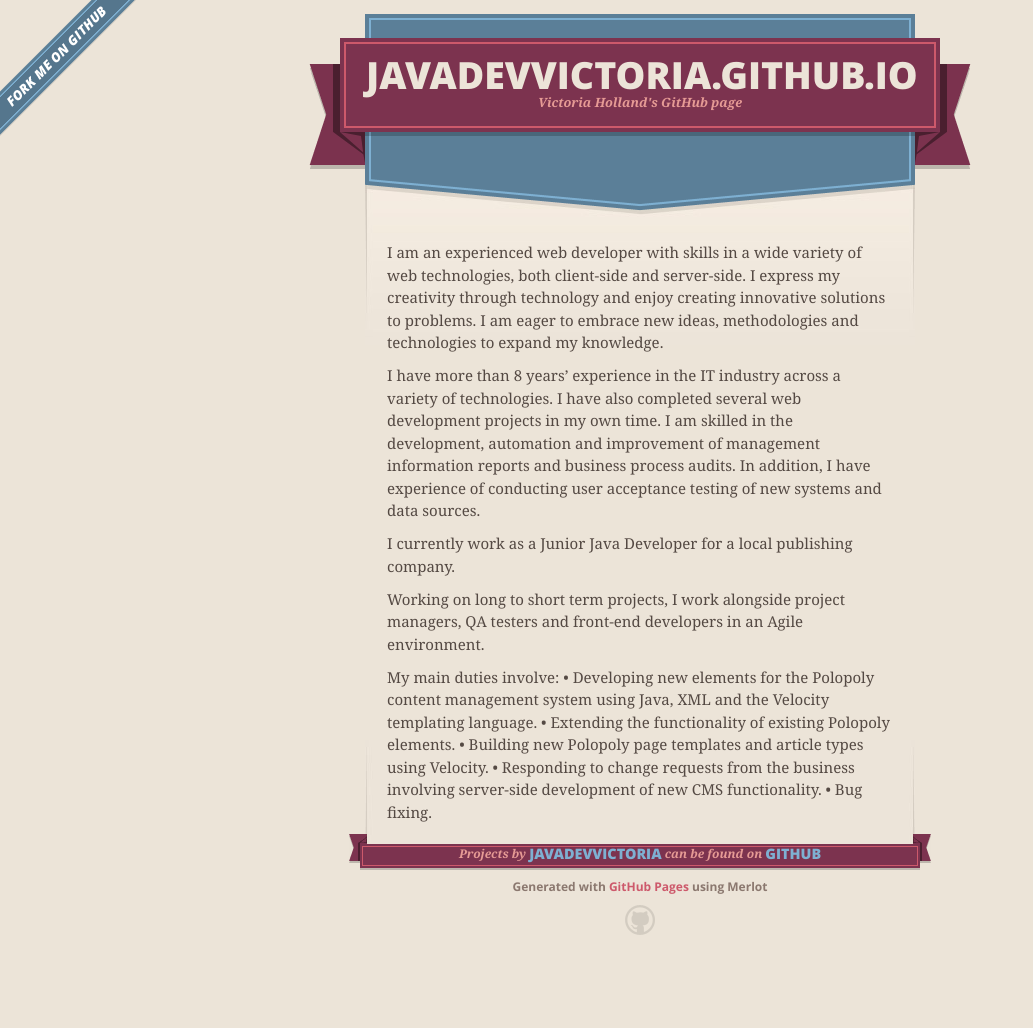
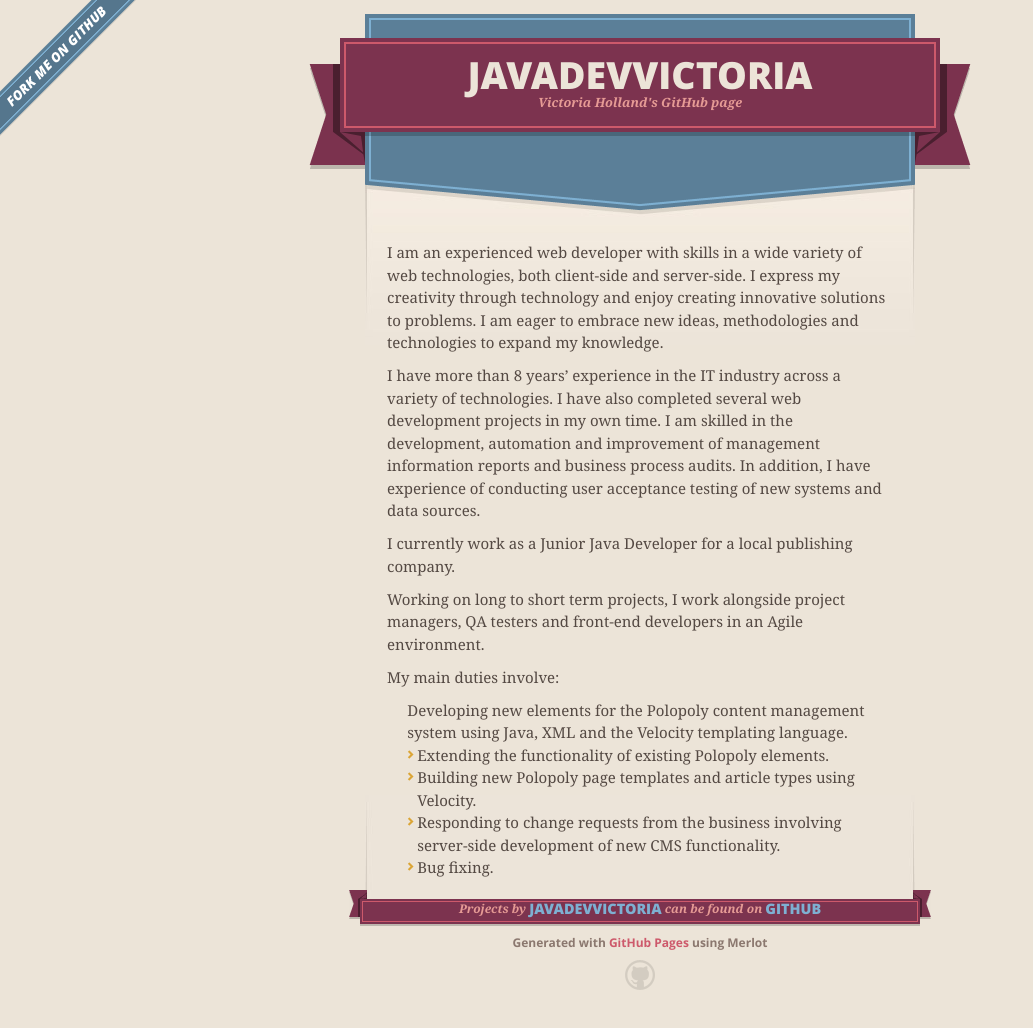
Before and after one commit to JavaDevVictoria/JavaDevVictoria.github.io, a plain HTML site: page index.html in a window 1280 px wide. Shown: the whole page, without its empty margins (0-1033 px from the left). Before the commit the page ends 975 px from the top, so only its background shows below. Drawn offline with nearby package versions, Linux system fonts and the light colour scheme.

Commit message:
Update index.html

```diff
--- a/index.html
+++ b/index.html
@@ -17,7 +17,7 @@
         $('#main_content').headsmart()
       })
     </script>
-    <title>Javadevvictoria.github.io by JavaDevVictoria</title>
+    <title>JavaDevVictoria</title>
   </head>
 
   <body>
@@ -27,7 +27,7 @@
       <header>
         <span class="ribbon-outer">
           <span class="ribbon-inner">
-            <h1>Javadevvictoria.github.io</h1>
+            <h1>JavaDevVictoria</h1>
             <h2>Victoria Holland&#39;s GitHub page</h2>
           </span>
           <span class="left-tail"></span>
@@ -54,12 +54,16 @@
 <p>Working on long to short term projects, I work alongside project managers, QA testers and front-end developers in an Agile environment.</p>
 
 <p>My main duties involve:
-• Developing new elements for the Polopoly content management system using Java, XML and the Velocity templating language.
-• Extending the functionality of existing Polopoly elements.
-• Building new Polopoly page templates and article types using Velocity.
-• Responding to change requests from the business involving server-side development of new CMS functionality.
-• Bug fixing.</p>
-      </section>
+  <ul>
+    <li></li>Developing new elements for the Polopoly content management system using Java, XML and the Velocity templating language.</li>
+    <li>Extending the functionality of existing Polopoly elements.</li>
+    <li>Building new Polopoly page templates and article types using Velocity.</li>
+    <li>Responding to change requests from the business involving server-side development of new CMS functionality.</li>
+    <li>Bug fixing.</li>
+  </ul>
+</p>
+
+</section>
 
       <footer>
         <span class="ribbon-outer">
```
